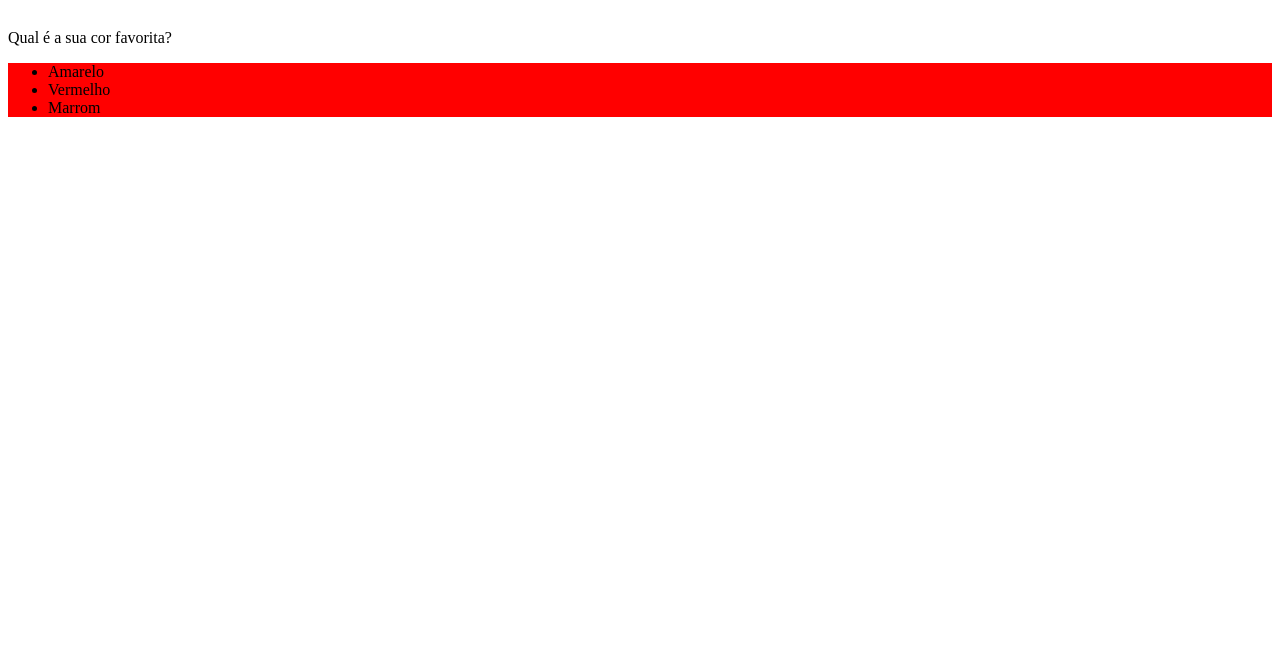
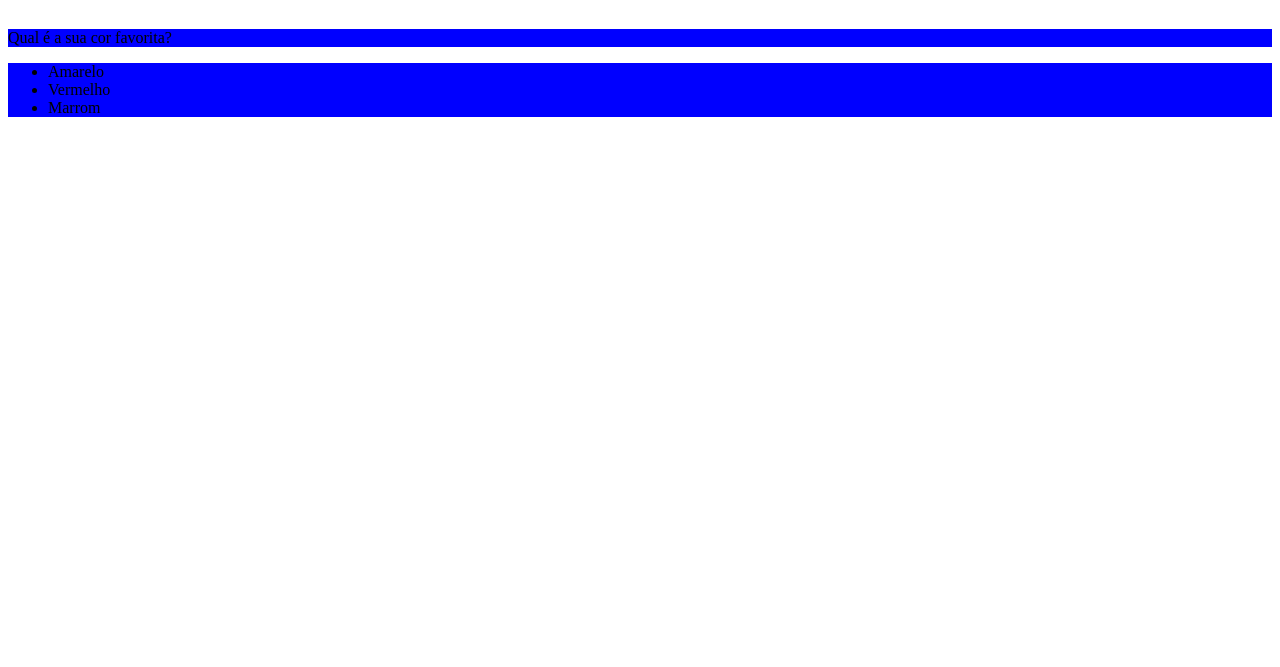
Before and after one commit to CaioCarvalhoF/CaioCarvalhoF-Trybe-Lectures, a plain HTML site: page bloco_3/dia_2/index.html in a window 1280 px wide. Shown: the part 133-800 px from the top of the page. Drawn offline with Linux system fonts and the light colour scheme.

Commit message:
Remoçao do id em H1 e adiçao de classe tanto em h1,quanto em <P>

```diff
--- a/bloco_3/dia_2/index.html
+++ b/bloco_3/dia_2/index.html
@@ -4,20 +4,30 @@
     <meta charset="UTF-8">
     <title>HTML</title>
     <style>
-     #unorderedlist {
-         background-color: red;
-     }
+
      #exercises {
         color:orange;
         font-size: 65px;
      }
 
+
+
+
+.Cordefundo {
+    background-color: blue;
+}
+
+
+
+
     </style>
   </head>
   <body>
     <h1 id="exercises">Exercícios 3.2</h1>
-    <p>Qual é a sua cor favorita?</p>
-    <ul id="unorderedlist">
+    <p class="Cordefundo">Qual é a sua cor favorita?</p>
+
+
+    <ul class="Cordefundo">
       <li>Amarelo</li>
       <li>Vermelho</li>
       <li>Marrom</li>
@@ -26,7 +36,7 @@
     <!-- Exercícios
  - Modifique o tamanho do h1 para 65 pixels Y
  - Modifique a cor do texto do h1 para laranja Y
- - Modifique a cor de fundo da lista não ordenada Y
+ - Modifique a cor de fundo da lista não ordenada Y X re
  - Crie uma classe para modificar a cor de fundo da tag p e da ul ao mesmo tempo
     -->
   </body>
```
